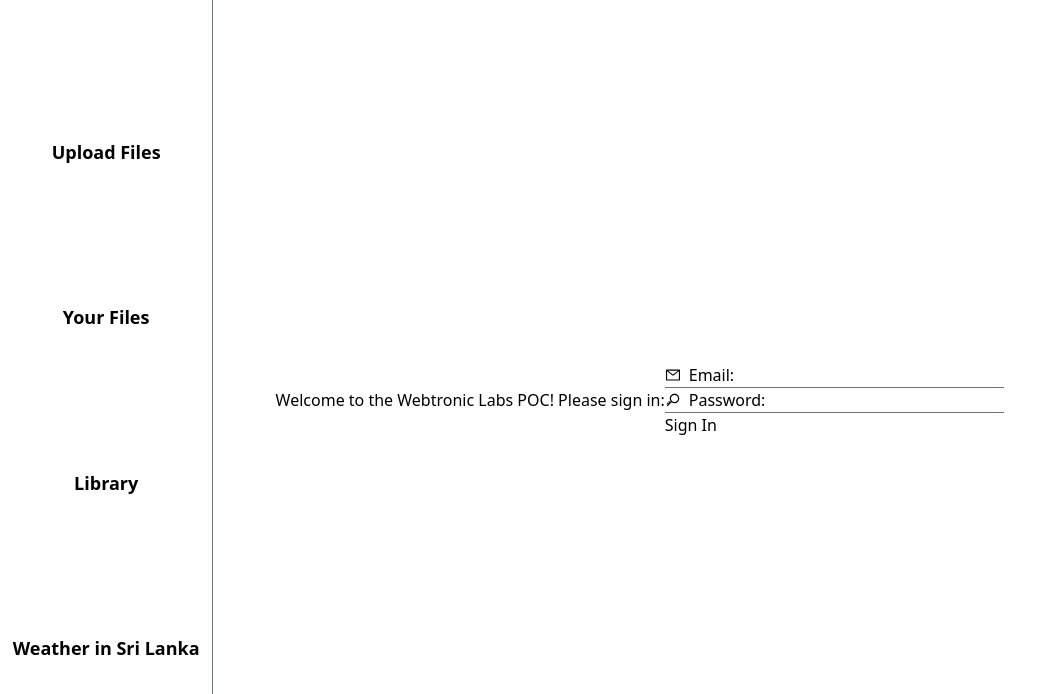
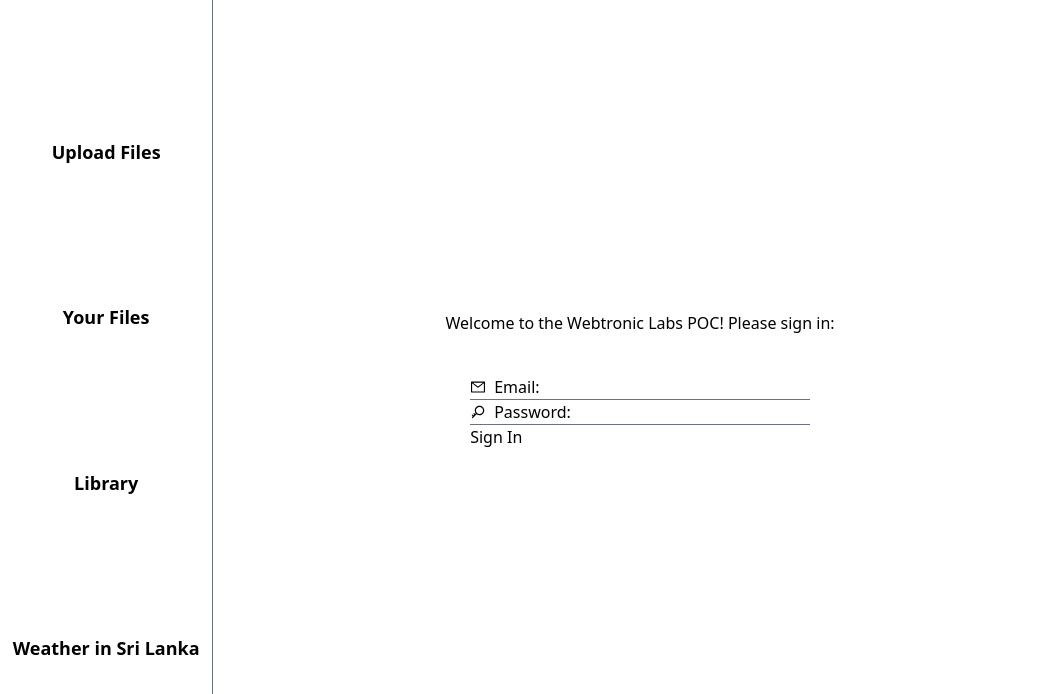
Before and after one commit to ficazam/webtronicsPOC, a React (Create React App) app: page / in a window 1280 px wide. Shown: the top 694 px of the page, without its empty margins (0-1055 px from the left). Built offline with nearby package versions, Linux system fonts and the light colour scheme.

Commit message:
frontend fixes

```diff
--- a/src/views/Home.tsx
+++ b/src/views/Home.tsx
@@ -10,9 +10,9 @@
   };
 
   return (
-    <div className="h-screen w-full flex items-center justify-center">
+    <div className="h-screen w-full flex flex-col items-center justify-center">
       Welcome to the Webtronic Labs POC! Please sign in:
-      <form className="flex-col justify-center">
+      <form className="py-10 justify-center">
         <MailInput
           mail={mail}
           onChange={(e: React.ChangeEvent<HTMLInputElement>) =>
```
